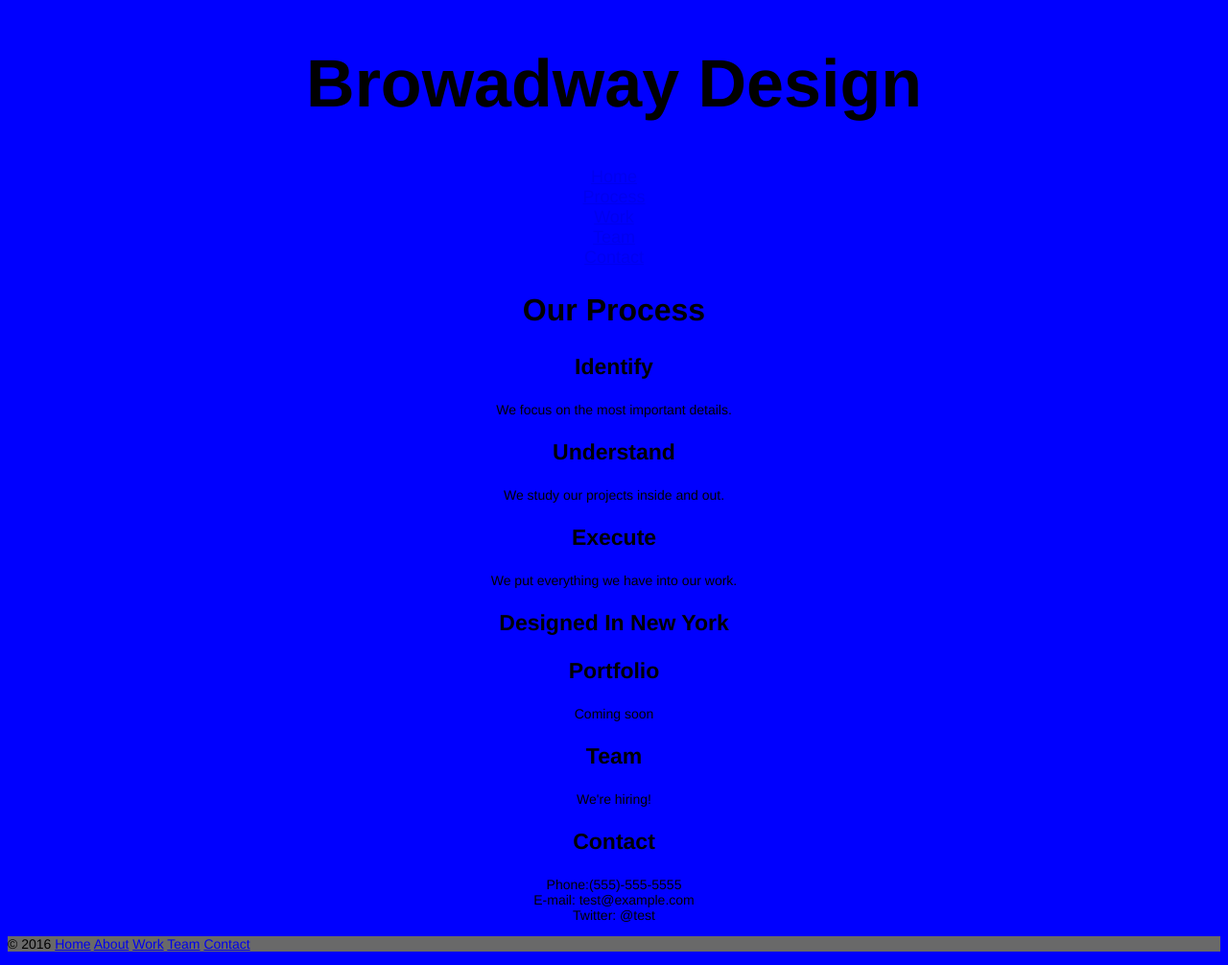
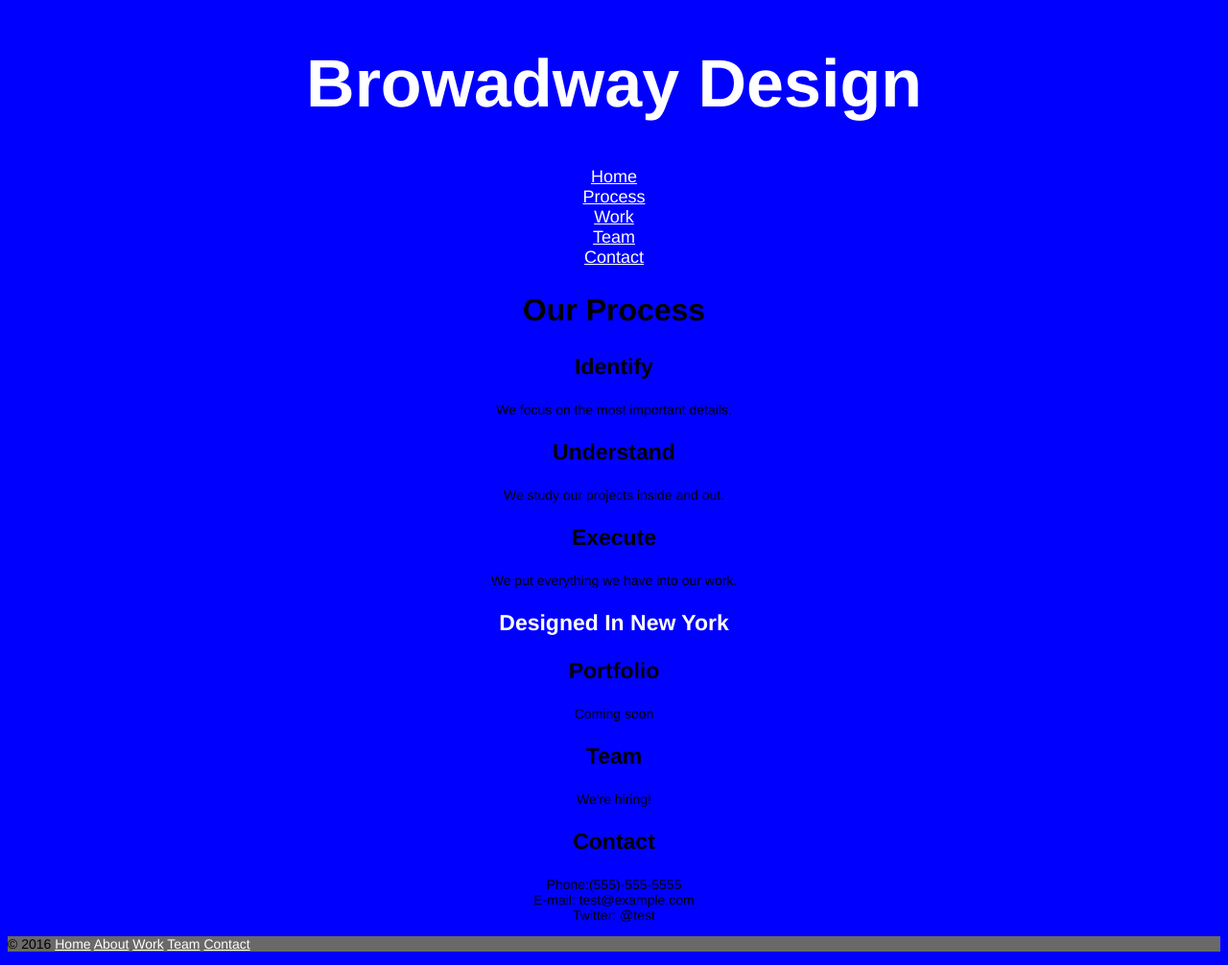
Before and after one commit to WTF-Actual/broadway, a plain HTML site: page index.html in a window 1280 px wide. Shown: the whole page at 96% size. Drawn offline with Linux system fonts and the light colour scheme.

Commit message:
uh.. here is a lot of it

```diff
--- a/index.html
+++ b/index.html
@@ -5,17 +5,17 @@
   <link href="./resources/css/style.css" type="text/css" rel="stylesheet">
 </head>
 <body>
-  <div class="FlatironBuildingPNG">
+  <div>
+    <h1  class="white">Browadway Design</h1>
+    <nav>
+      <a  class="white" href="./index.html">Home</a><br>
+      <a  class="white" href="#process">Process</a><br>
+      <a  class="white" href="./index.html">Work</a><br>
+      <a  class="white" href="#team">Team</a><br>
+      <a  class="white" href="#contact">Contact</a><br>
+    </nav>
+</div>
 
-    <h1  class="white bold">Browadway Design</h1>
-    <nav>
-      <a  href="./index.html" class="white">Home</a><br>
-      <a  href="./index.html" class="white">Process</a><br>
-      <a  href="./index.html" class="white">Work</a><br>
-      <a  href="#team" class="white">Team</a><br>
-      <a  href="#contact" class="white">Contact</a><br>
-  </nav>
-</div>
 
   <h2 id="process">Our Process</h2>
   <h3 id="identify">Identify</h3>
@@ -27,7 +27,9 @@
   <h3 id="execute">Execute</h3>
   <p>We put everything we have into our work.
   </p>
-  <h3 class="white FlatironBuildingPNG">Designed In New York</h3>
+  <div>
+    <h3 class="white">Designed In New York</h3>
+</div>
   <h3>Portfolio</h3>
   <p>Coming soon
   </p>
@@ -39,7 +41,12 @@
     E-mail: test@example.com<br>
     Twitter: @test
   </p>
-  <p id="Copyright" class="white dimgray">&copy; 2016 <a href="./index.html" >Home</a> <a href="./index.html" >About</a> <a href="./index.html">Work</a> <a href="#team" >Team</a> <a href="#contact" >Contact</a>
+  <p id="contactNav">&copy; 2016
+    <a class="white" href="./index.html" >Home</a>
+    <a class="white" href="./index.html" >About</a>
+    <a class="white" href="./index.html">Work</a>
+    <a class="white" href="#team" >Team</a>
+    <a class="white" href="#contact" >Contact</a>
   </p>
 
 
--- a/resources/css/style.css
+++ b/resources/css/style.css
@@ -4,8 +4,8 @@ body {
   background-color: blue;
 }
 
-.FlatironBuildingPNG{
-  background-image: url("./resources/images/the-flatiron-building.png")
+div {
+  background-image:image("./resources/images/the-flatiron-building.png.download/the-flatiron-building.png")
 }
 
 h1{
@@ -28,7 +28,7 @@ h3 {
   font-size: 23px;
 }
 
-.white, h1, {
+.white {
   color: white;
 }
 
@@ -36,11 +36,7 @@ h3 {
   font-weight: bold;
 }
 
-.Copyright {
-  font-size: 11px;
+#contactNav {
+  text-align: left;
+  background-color: dimgray;
 }
-
-.dimgray, .Copyright {
-text-align: left;
-background-color: dimgray;
-}
```
Also changed, not shown: resources/images/the-flatiron-building.png.download/the-flatiron-building.png (added), 3 other files.
